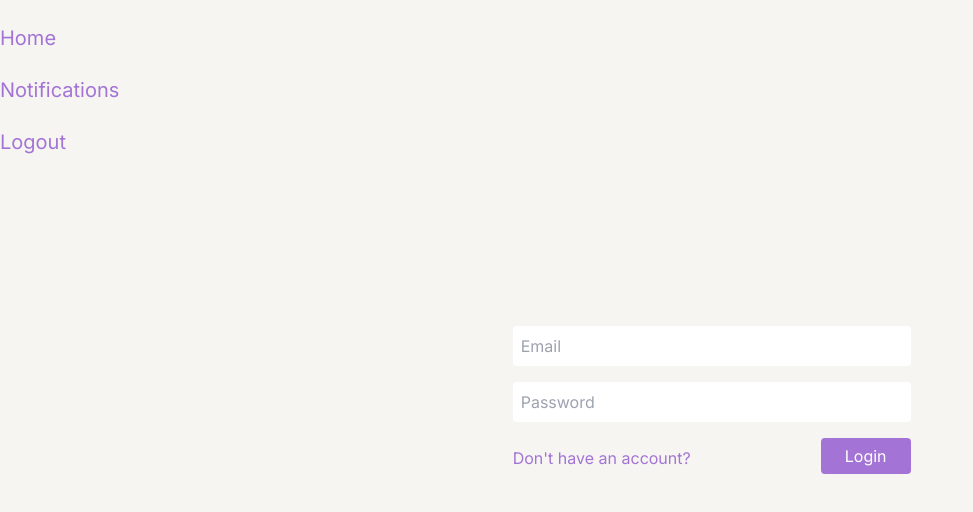
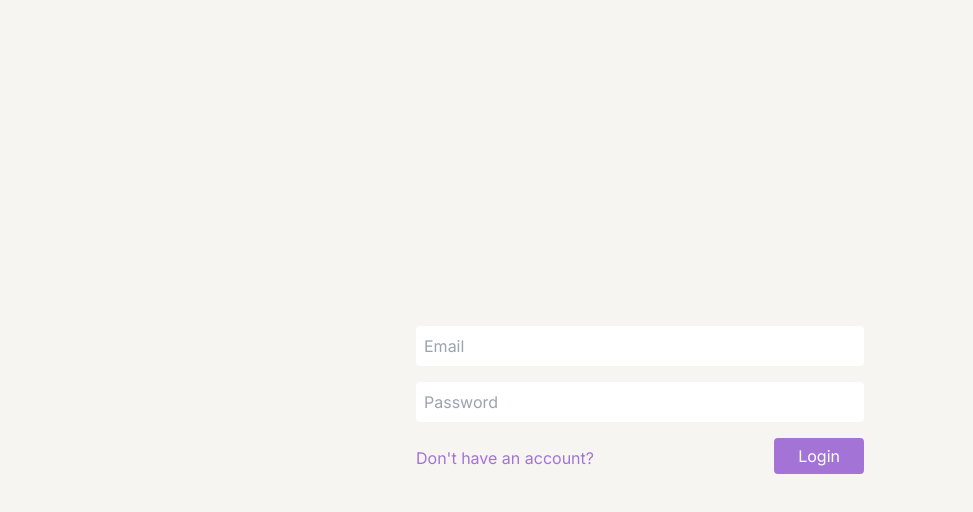
Before and after one commit to UnknownMemory/short-message, a Next.js app: page /login in a window 1280 px wide. Shown: the top 512 px of the page, without its empty margins (0-973 px from the left). Built offline with nearby package versions, Linux system fonts and the light colour scheme; no server answers; the database is empty.

Commit message:
use route groups

```diff
--- a/src/app/layout.tsx
+++ b/src/app/(app)/layout.tsx
@@ -1,9 +1,9 @@
 
 import type { Metadata } from "next";
 import { Inter } from "next/font/google";
-import "./globals.css";
+import "@/app/globals.css";
 
-import Providers from './providers'
+import Providers from '@/app/providers'
 import { Sidebar } from "@/components/Sidebar";
 
 const inter = Inter({ subsets: ["latin"] });
@@ -13,7 +13,7 @@
   description: "",
 };
 
-export default function RootLayout({
+export default function Layout({
   children,
 }: Readonly<{
   children: React.ReactNode;
--- /dev/null
+++ b/src/app/(auth)/layout.tsx
@@ -0,0 +1,21 @@
+import { Inter } from "next/font/google";
+import "@/app/globals.css";
+
+const inter = Inter({ subsets: ["latin"] });
+
+
+
+export default function Layout({
+  children,
+}: Readonly<{
+  children: React.ReactNode;
+}>) {
+
+	return (
+		<html lang="en">
+			<body className={inter.className}>
+                {children}
+			</body>
+		</html>
+  );
+}
```
Also changed, not shown: src/app/(app)/page.tsx (renamed from src/app/page.tsx), src/app/(auth)/login/action.ts (renamed from src/app/login/action.ts), src/app/(auth)/login/layout.tsx (renamed from src/app/login/layout.tsx), src/app/(auth)/login/page.tsx (renamed from src/app/login/page.tsx), src/app/(auth)/signup/actions.ts (renamed from src/app/signup/actions.ts), src/app/(auth)/signup/layout.tsx (renamed from src/app/signup/layout.tsx), src/app/(auth)/signup/page.tsx (renamed from src/app/signup/page.tsx).
